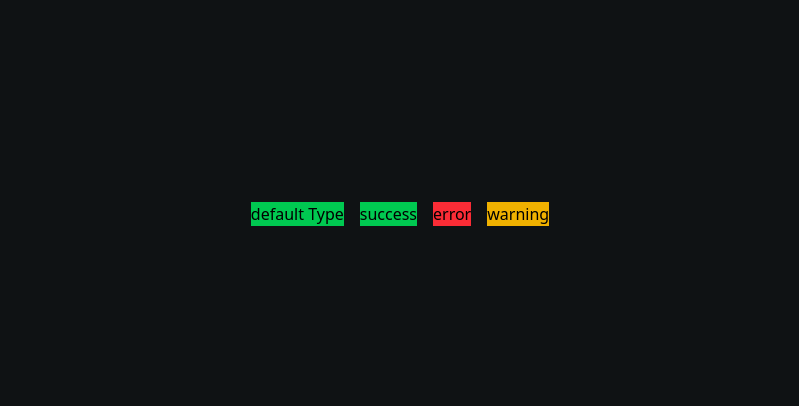
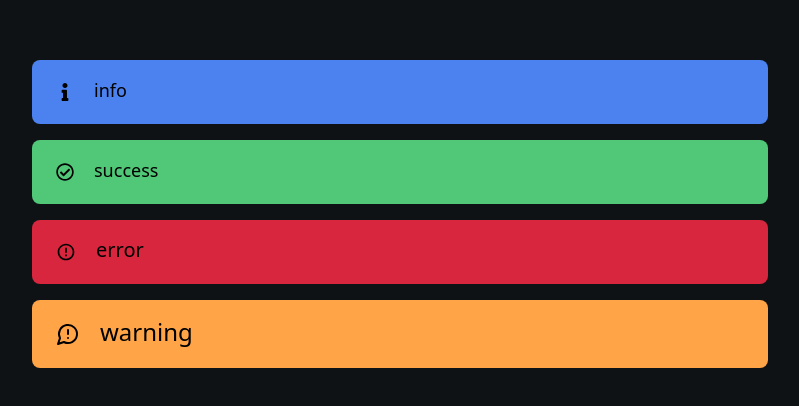
Before and after one commit to JangHwanPark/japark-react-components, a React (Vite) app: page / in a window 1280 px wide. Shown: the part 186-592 px from the top of the page, without its empty margins (240-1039 px from the left). Built offline with nearby package versions, Linux system fonts and the light colour scheme.

Commit message:
:sparkle: feat - Toast 컴포넌트 추가

```diff
--- a/src/App.tsx
+++ b/src/App.tsx
@@ -3,11 +3,11 @@ import Toast from './Feedback/Toast/Toast';
 function App() {
   return (
     <div className="w-full h-screen flex items-center justify-center bg-[#0f1214]">
-      <div className="flex gap-4 p-4">
-        <Toast message="default Type" />
-        <Toast message="success" type="success" />
+      <div className="w-full max-w-3xl mx-auto flex flex-col gap-4 p-4">
+        <Toast message="info" type="info" size="sm" />
+        <Toast message="success" type="success" size="sm" />
         <Toast message="error" type="error" />
-        <Toast message="warning" type="warning" />
+        <Toast message="warning" type="warning" size="lg" />
       </div>
     </div>
   );
--- a/src/Feedback/Toast/Toast.example.tsx
+++ b/src/Feedback/Toast/Toast.example.tsx
@@ -1,5 +1,18 @@
+import Toast from './Toast';
+import { GrInfo } from 'react-icons/gr';
+
 const ToastExample = () => {
-  return <div></div>;
+  return (
+    <div className="w-full h-screen flex items-center justify-center bg-[#0f1214]">
+      <div className="w-full max-w-3xl mx-auto flex flex-col gap-4 p-4">
+        <Toast message="info" type="info" size="sm" />
+        <Toast message="success" type="success" size="sm" />
+        <Toast message="error" type="error" />
+        <Toast message="warning" type="warning" size="lg" />
+        <Toast message="Custom Icon" type="info" size="lg" icon={<GrInfo />} />
+      </div>
+    </div>
+  );
 };
 
 export default ToastExample;
--- a/src/Feedback/Toast/Toast.tsx
+++ b/src/Feedback/Toast/Toast.tsx
@@ -1,33 +1,51 @@
-import { forwardRef } from 'react';
+import { forwardRef, ReactNode } from 'react';
 import clsx from 'clsx';
+import { FaInfo, FaRegCheckCircle } from 'react-icons/fa';
+import { MdErrorOutline } from 'react-icons/md';
+import { LuMessageCircleWarning } from 'react-icons/lu';
 
 interface ToastProps {
   id?: string;
   message: string;
-  type?: 'success' | 'error' | 'warning';
+  icon?: ReactNode;
+  type?: 'info' | 'success' | 'error' | 'warning';
   size?: 'sm' | 'md' | 'lg';
 }
 
 const Toast = forwardRef<any, ToastProps>(
   (
-    { id = `toast-${Math.random().toString(36).substr(2, 9)}`, message, type = 'success', size },
+    {
+      id = `toast-${Math.random().toString(36).substr(2, 9)}`,
+      message,
+      icon,
+      type = 'success',
+      size = 'md',
+    },
     ref,
   ) => {
     const toastClass = clsx(
+      'w-full px-6 py-4 flex items-center gap-5 rounded-lg',
       {
-        'bg-green-500': type === 'success',
-        'bg-red-500': type === 'error',
-        'bg-yellow-500': type === 'warning',
+        'bg-primary': type === 'info',
+        'bg-success': type === 'success',
+        'bg-danger': type === 'error',
+        'bg-warning': type === 'warning',
       },
       {
-        'text-md': size === 'sm',
-        'text-lg': size === 'md',
-        'text-xl': size === 'lg',
+        'text-lg': size === 'sm',
+        'text-xl': size === 'md',
+        'text-2xl': size === 'lg',
       },
     );
+
     return (
       <div id={id} ref={ref} className={toastClass}>
-        <span>{message}</span>
+        {!icon && type === 'info' && <FaInfo />}
+        {!icon && type === 'success' && <FaRegCheckCircle />}
+        {!icon && type === 'error' && <MdErrorOutline />}
+        {!icon && type === 'warning' && <LuMessageCircleWarning />}
+        {icon && icon}
+        <p className="pb-1">{message}</p>
       </div>
     );
   },
```
